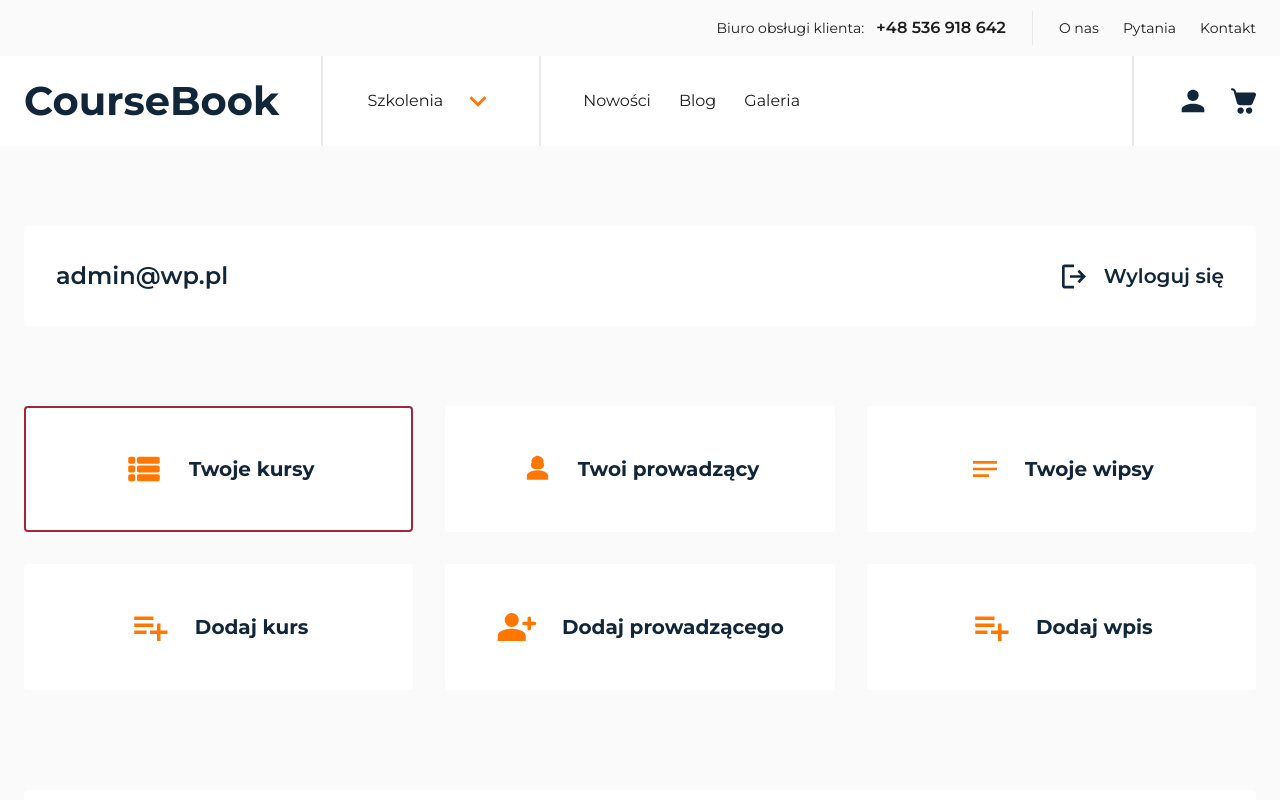
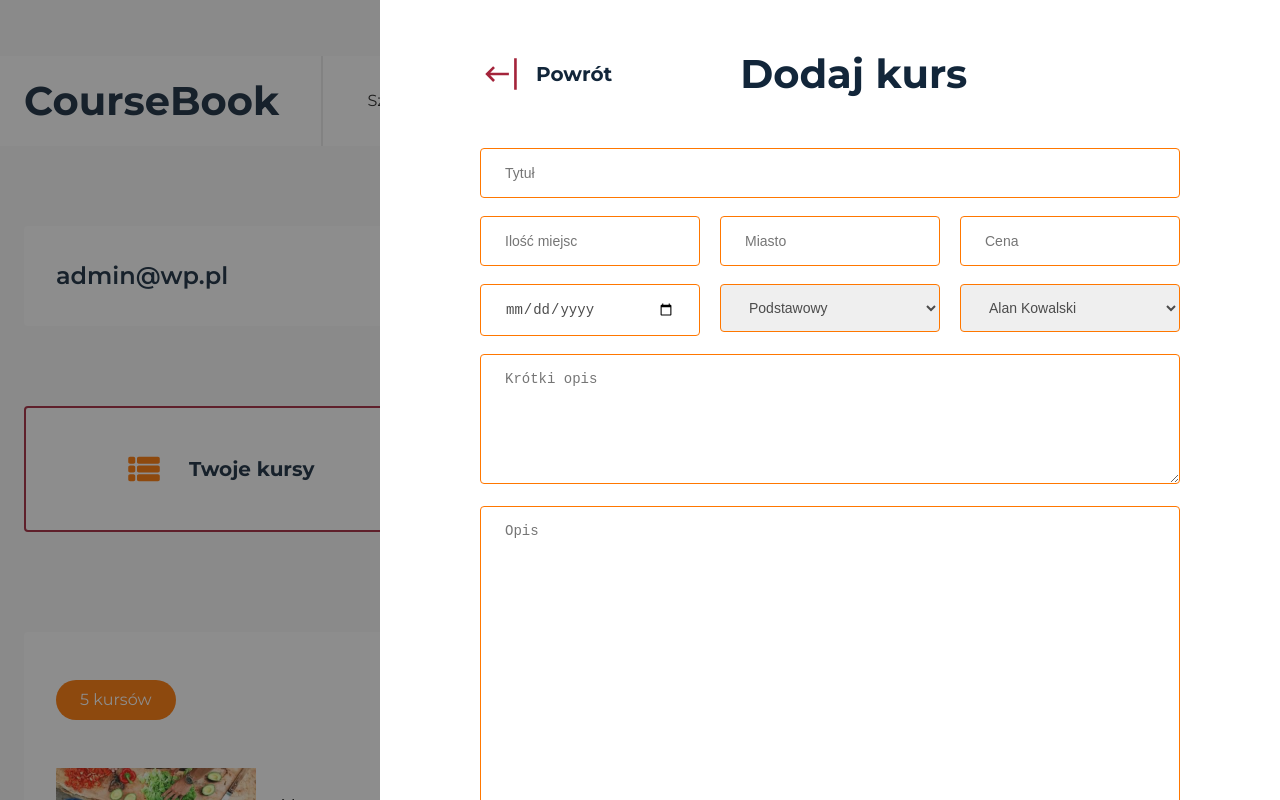
Before and after one commit to Nybres/coursebook_frontend, a website: page account.html in a window 1280 px wide. Both pictures are taken after a click on the element "Dodaj kurs". Shown: the top 800 px of the page. Drawn offline with Linux system fonts and the light colour scheme.

Commit message:
add simple drawer and logic

```diff
--- a/account.html
+++ b/account.html
@@ -142,7 +142,6 @@
                 </div>
             </div>
         </section>
-
         <section class="control">
             <div class="container">
                 <div class="control__inner">
@@ -169,37 +168,26 @@
                         </svg>
                         Twoje wipsy
                     </a>
-                    <div class="control__box">
-                        <svg width="42" height="42" viewBox="0 0 42 42" fill="none" xmlns="http://www.w3.org/2000/svg">
-                            <path
-                                d="M24.5 17.5H5.25V21H24.5V17.5ZM24.5 10.5H5.25V14H24.5V10.5ZM31.5 24.5V17.5H28V24.5H21V28H28V35H31.5V28H38.5V24.5H31.5ZM5.25 28H17.5V24.5H5.25V28Z"
-                                fill="#FF7700" />
-                        </svg>
-                        Dodaj kurs
-                    </div>
-                    <div class="control__box">
-                        <svg width="42" height="42" viewBox="0 0 42 42" fill="none" xmlns="http://www.w3.org/2000/svg">
-                            <path
-                                d="M26.9326 25.48C23.9926 23.975 20.1776 22.75 15.7501 22.75C11.3226 22.75 7.50761 23.975 4.56761 25.48C3.71372 25.9198 2.99839 26.5876 2.50104 27.4093C2.00369 28.2311 1.74376 29.1745 1.75011 30.135V35H29.7501V30.135C29.7501 28.175 28.6826 26.3725 26.9326 25.48ZM15.7501 21C19.6176 21 22.7501 17.8675 22.7501 14C22.7501 10.1325 19.6176 7 15.7501 7C11.8826 7 8.75011 10.1325 8.75011 14C8.75011 17.8675 11.8826 21 15.7501 21ZM35.0001 15.75V12.25C35.0001 11.2875 34.2126 10.5 33.2501 10.5C32.2876 10.5 31.5001 11.2875 31.5001 12.25V15.75H28.0001C27.0376 15.75 26.2501 16.5375 26.2501 17.5C26.2501 18.4625 27.0376 19.25 28.0001 19.25H31.5001V22.75C31.5001 23.7125 32.2876 24.5 33.2501 24.5C34.2126 24.5 35.0001 23.7125 35.0001 22.75V19.25H38.5001C39.4626 19.25 40.2501 18.4625 40.2501 17.5C40.2501 16.5375 39.4626 15.75 38.5001 15.75H35.0001Z"
-                                fill="#FF7700" />
-                        </svg>
-                        Dodaj prowadzącego
-                    </div>
-                    <div class="control__box">
-                        <svg width="42" height="42" viewBox="0 0 42 42" fill="none" xmlns="http://www.w3.org/2000/svg">
-                            <path
-                                d="M24.5 17.5H5.25V21H24.5V17.5ZM24.5 10.5H5.25V14H24.5V10.5ZM31.5 24.5V17.5H28V24.5H21V28H28V35H31.5V28H38.5V24.5H31.5ZM5.25 28H17.5V24.5H5.25V28Z"
-                                fill="#FF7700" />
-                        </svg>
-                        Dodaj wpis
-                    </div>
                 </div>
             </div>
         </section>
-
         <section class="list">
             <div class="container">
                 <div class="list__inner">
+                    <div class="list__panel">
+                        <div class="list__panel-counter">
+                            5 kursów
+                        </div>
+                        <div data-action="course" class="list__panel-add js-account-add">
+                            <svg width="32" height="32" viewBox="0 0 32 32" fill="none"
+                                xmlns="http://www.w3.org/2000/svg">
+                                <path
+                                    d="M17.3333 9.33366H14.6666V14.667H9.33329V17.3337H14.6666V22.667H17.3333V17.3337H22.6666V14.667H17.3333V9.33366ZM16 2.66699C8.63996 2.66699 2.66663 8.64033 2.66663 16.0003C2.66663 23.3603 8.63996 29.3337 16 29.3337C23.36 29.3337 29.3333 23.3603 29.3333 16.0003C29.3333 8.64033 23.36 2.66699 16 2.66699ZM16 26.667C10.12 26.667 5.33329 21.8803 5.33329 16.0003C5.33329 10.1203 10.12 5.33366 16 5.33366C21.88 5.33366 26.6666 10.1203 26.6666 16.0003C26.6666 21.8803 21.88 26.667 16 26.667Z"
+                                    fill="#FF7700" />
+                            </svg>
+                            Dodaj kurs
+                        </div>
+                    </div>
                     <div class="list__item">
                         <div class="list__item-image">
                             <img loading="lazy" width="200" height="100" src="../dist/img/kursy/card_1.jpg" alt="">
@@ -284,9 +272,86 @@
                 </div>
             </div>
         </section>
+        <div class="drawer">
+            <div class="drawer__container">
+                <div class="drawer__heading">
+                    <div class="drawer__back">
+                        <svg width="42" height="42" viewBox="0 0 42 42" fill="none" xmlns="http://www.w3.org/2000/svg">
+                            <path
+                                d="M34.125 5.25H36.75V36.75H34.125V5.25ZM14.9809 27.0191L10.2743 22.3125H28.875V19.6875H10.2743L14.9809 14.9809L13.125 13.125L5.25 21L13.125 28.875L14.9809 27.0191Z"
+                                fill="#A4243B" />
+                        </svg>
+                        Powrót
+                    </div>
+                    Dodaj kurs
+                </div>
+
+                <form method="POST" action="" class="">
+                    <div class="form__row">
+                        <div class="form__group">
+                            <input placeholder="Tytuł" class="form__group-input" type="text">
+                        </div>
+                    </div>
+                    <div class="form__row">
+                        <div class="form__group">
+                            <input placeholder="Ilość miejsc" class="form__group-input" type="number">
+                        </div>
+                        <div class="form__group">
+                            <input placeholder="Miasto" class="form__group-input" type="text">
+                        </div>
+                        <div class="form__group">
+                            <input placeholder="Cena" class="form__group-input" type="number">
+                        </div>
+                    </div>
+                    <div class="form__row">
+                        <div class="form__group">
+                            <input placeholder="Data kursu" class="form__group-input" type="date">
+                        </div>
+                        <div class="form__group">
+                            <select class="form__group-input" name="" id="">
+                                <option value="">Podstawowy</option>
+                                <option value="">Wielkopolskie</option>
+                                <option value="">Mazowieckie</option>
+                            </select>
+                        </div>
+                        <div class="form__group">
+                            <select class="form__group-input" name="" id="">
+                                <option value="">Alan Kowalski</option>
+                                <option value="">Marek Warty</option>
+                                <option value="">Iwona Uleka</option>
+                            </select>
+                        </div>
+                    </div>
+                    <div class="form__row">
+                        <div class="form__group">
+                            <textarea placeholder="Krótki opis" class="form__group-input" rows="5" name=""
+                                id=""></textarea>
+                        </div>
+                    </div>
+                    <div class="form__row">
+                        <div class="form__group">
+                            <textarea placeholder="Opis" class="form__group-input" rows="20" name="" id=""></textarea>
+                        </div>
+                    </div>
+                    <div class="form__submit-box">
+                        <button class="btn btn--primary">
+                            Dodaj
+                            <span class="btn__arrow">
+                                <svg width="24" height="24" viewBox="0 0 24 24" fill="none"
+                                    xmlns="http://www.w3.org/2000/svg">
+                                    <path d="M12 20L10.575 18.6L16.175 13H4V11H16.175L10.575 5.4L12 4L20 12L12 20Z"
+                                        fill="white" />
+                                </svg>
+                            </span>
+                        </button>
+                    </div>
+                </form>
+            </div>
+        </div>
     </main>
 
     <script src="./dist/js/main.min.js"></script>
+    <div class="overlay"></div>
 </body>
 
 </html>
--- a/src/js/main.js
+++ b/src/js/main.js
@@ -1,6 +1,5 @@
 addEventListener("DOMContentLoaded", event => {
   const alerts = document.querySelectorAll(".alert");
-    console.log(alerts);
   if (alerts) {
     alerts.forEach(alert => {
       const deley = setTimeout(() => {
@@ -8,4 +7,23 @@ addEventListener("DOMContentLoaded", event => {
       }, 2000);
     });
   }
+
+  const accountAddBtn = document.querySelector(".js-account-add");
+  if (accountAddBtn) {
+    const overlay = document.querySelector(".overlay");
+    const drawer = document.querySelector(".drawer");
+    const drawerBackBtn = drawer.querySelector(".drawer__back");
+
+    accountAddBtn.addEventListener("click", () => {
+      drawer.classList.add("drawer--active");
+      overlay.classList.add("overlay--active");
+      document.body.classList.add("no-scroll");
+    });
+
+    drawerBackBtn.addEventListener("click", () => {
+      drawer.classList.remove("drawer--active");
+      overlay.classList.remove("overlay--active");
+      document.body.classList.remove("no-scroll");
+    });
+  }
 });
--- a/src/sass/_base.scss
+++ b/src/sass/_base.scss
@@ -1,6 +1,6 @@
 :root {
   --primary-color: #a4243b;
-  --secondary-color: #ff9a62;
+  --secondary-color: #ff7700;
   --accent-color: #fafcff;
   --blue-color: #12263a;
   --black-color: #1d1d1d;
@@ -159,4 +159,35 @@ input:focus {
       margin-bottom: 0;
     }
   }
+
+  &__submit {
+    &-box {
+      display: flex;
+      align-items: center;
+      justify-content: flex-start;
+    }
+  }
 }
+
+.overlay {
+  position: fixed;
+  background-color: rgb(29 29 29 / 50%);
+  top: 0;
+  left: 0;
+  right: 0;
+  bottom: 0;
+  z-index: 0;
+
+  visibility: hidden;
+  opacity: 0;
+  transition: all 0.3s ease-in-out;
+
+  &--active {
+    visibility: visible;
+    opacity: 1;
+  }
+}
+
+.no-scroll {
+  overflow: hidden;
+}
--- a/src/sass/account.scss
+++ b/src/sass/account.scss
@@ -75,8 +75,38 @@
 
   &__inner {
     background-color: var(--white-color);
-    padding: 80px 32px;
+    padding: 48px 32px;
     border-radius: 4px;
+  }
+
+  &__panel {
+    display: flex;
+    align-items: center;
+    justify-content: space-between;
+    margin-bottom: 10px;
+    &-counter {
+      @include bodyM();
+      font-weight: 400;
+      padding: 8px 24px;
+      background-color: var(--secondary-color);
+      border-radius: 20px;
+      color: var(--white-color);
+    }
+
+    &-add {
+      display: flex;
+      align-items: center;
+      gap: 14px;
+      @include heading4();
+      font-weight: 700;
+      color: var(--blue-color);
+      cursor: pointer;
+      transition: color 0.3s ease-in-out;
+
+      &:hover {
+        color: var(--primary-color);
+      }
+    }
   }
 
   &__item {
@@ -128,3 +158,57 @@
     }
   }
 }
+
+.drawer {
+  position: fixed;
+  overflow-y: auto;
+  background-color: var(--white-color);
+  top: 0;
+  right: 0;
+  bottom: 0;
+  width: 900px;
+  padding: 48px;
+  z-index: 99;
+  transform: translateX(100%);
+  transition: transform 0.3s cubic-bezier(0.39, 0.575, 0.565, 1);
+
+  &--active {
+    transform: translateX(0);
+  }
+
+  &__container {
+    max-width: 700px;
+    width: 100%;
+    margin: 0 auto;
+  }
+
+  &__back {
+    display: flex;
+    align-items: center;
+    gap: 14px;
+    @include heading5();
+    cursor: pointer;
+    transition: color 0.3s ease-in-out;
+
+    &:hover {
+      color: var(--primary-color);
+    }
+  }
+
+  &__heading {
+    display: flex;
+    align-items: center;
+    gap: 128px;
+    margin-bottom: 48px;
+    @include heading2();
+    font-weight: 700;
+    color: var(--blue-color);
+  }
+
+  input,
+  select,
+  textarea,
+  .form__group {
+    width: 100%;
+  }
+}
```
Also changed, not shown: dist/css/account.min.css, dist/css/global.min.css, dist/js/main.min.js, 1 other file.
